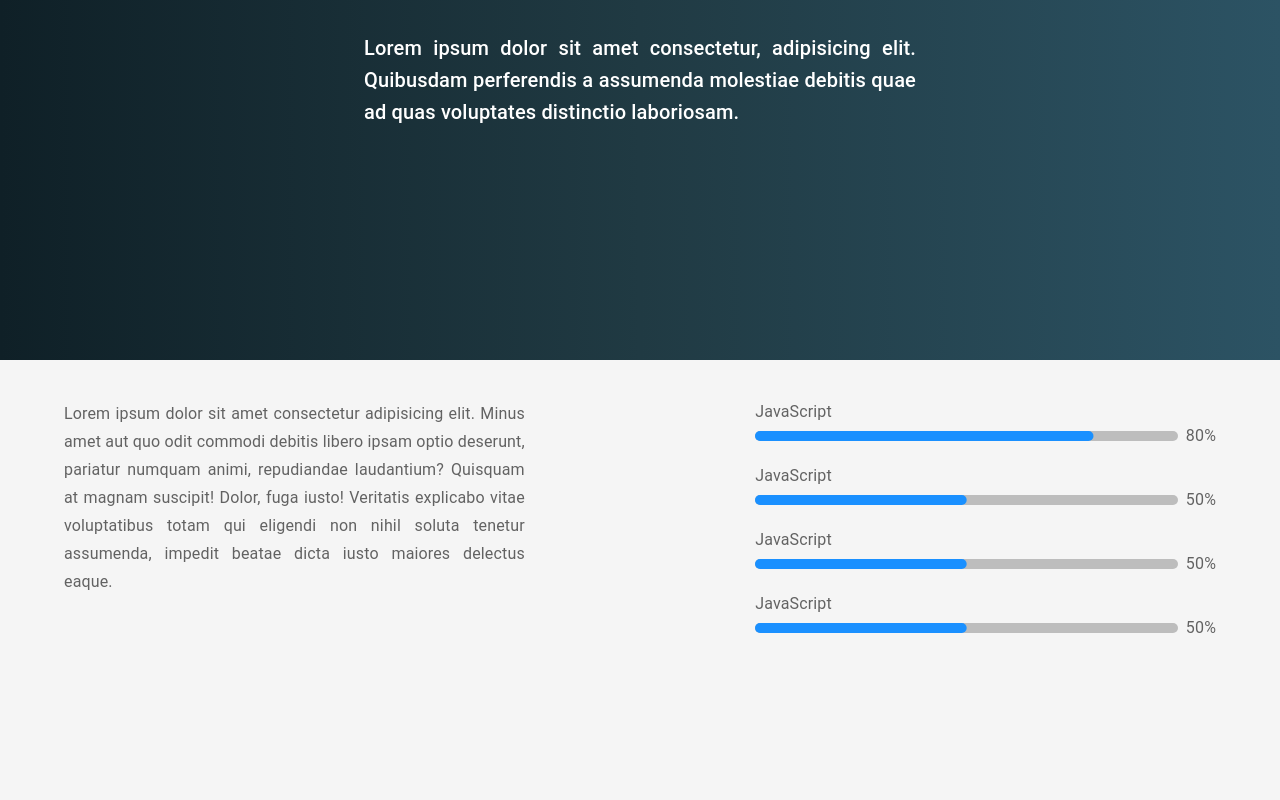
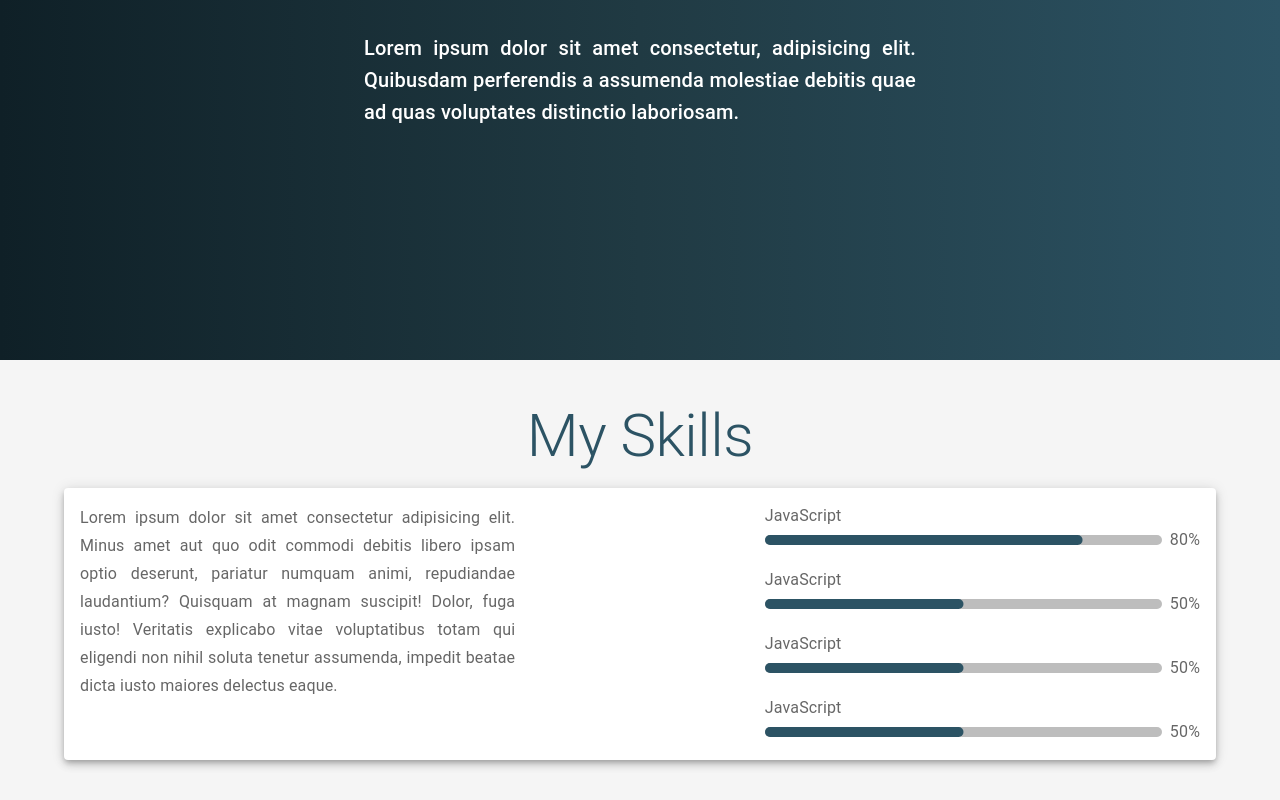
Before and after one commit to AbrarZahid050/Material-UI-learning, a React (Create React App) app: page / in a window 1280 px wide. Shown: the part 440-1240 px from the top of the page. Before the commit the page ends 1120 px from the top, so only its background shows below. Built offline with nearby package versions, Linux system fonts and the light colour scheme.

Commit message:
need to redesign this portfolio using grid

```diff
--- /dev/null
+++ b/src/components/Skills/ProgressBar.jsx
@@ -0,0 +1,26 @@
+import { styled, linearProgressClasses, LinearProgress } from "@mui/material";
+
+const BorderLinearProgress = styled(LinearProgress)(({ theme }) => ({
+  height: 10,
+  borderRadius: 5,
+  [`&.${linearProgressClasses.colorPrimary}`]: {
+    backgroundColor:
+      theme.palette.grey[theme.palette.mode === "light" ? 400 : 800],
+  },
+  [`& .${linearProgressClasses.bar}`]: {
+    borderRadius: 5,
+    backgroundColor: theme.palette.mode === "light" ? "#2c5364" : "#308fe8",
+  },
+}));
+
+const ProgressBar = (props) => {
+  return (
+    <BorderLinearProgress
+      variant="determinate"
+      value={props.value}
+      sx={{ width: "100%" }}
+    />
+  );
+};
+
+export default ProgressBar;
--- a/src/components/Skills/Skills.jsx
+++ b/src/components/Skills/Skills.jsx
@@ -1,30 +1,19 @@
-import {
-  Container,
-  Box,
-  LinearProgress,
-  Typography,
-  Stack,
-  styled,
-  linearProgressClasses,
-} from "@mui/material";
-
-const BorderLinearProgress = styled(LinearProgress)(({ theme }) => ({
-  height: 10,
-  borderRadius: 5,
-  [`&.${linearProgressClasses.colorPrimary}`]: {
-    backgroundColor:
-      theme.palette.grey[theme.palette.mode === "light" ? 400 : 800],
-  },
-  [`& .${linearProgressClasses.bar}`]: {
-    borderRadius: 5,
-    backgroundColor: theme.palette.mode === "light" ? "#1a90ff" : "#308fe8",
-  },
-}));
+import { Container, Box, Typography, Stack, Paper } from "@mui/material";
+import BorderLinearProgress from "./ProgressBar";
 
 export const Skills = () => {
   return (
-    <Container maxWidth="lg" sx={{ display: "flex" }}>
-      <Box width="100%">
+    <Container maxWidth="lg">
+      <Typography
+        variant="h2"
+        color="#2c5364"
+        marginBottom={2}
+        textAlign="center"
+      >
+        My Skills
+      </Typography>
+      <Paper sx={{ display: "flex" }} elevation={5}>
+        <Box width="100%" p={2}>
           <Typography
             variant="subtitle1"
             color="text.secondary"
@@ -41,7 +30,11 @@ export const Skills = () => {
 
         <Box width="50%" height="50px"></Box>
 
-      <Box width="100%" sx={{ display: "flex", flexDirection: "column" }}>
+        <Box
+          width="100%"
+          sx={{ display: "flex", flexDirection: "column" }}
+          p={2}
+        >
           <Typography color="text.secondary">JavaScript</Typography>
           <Stack width="100%" direction="row" spacing={1} alignItems="center">
             <BorderLinearProgress
@@ -91,6 +84,7 @@ export const Skills = () => {
             <Typography color="text.secondary">50%</Typography>
           </Stack>
         </Box>
+      </Paper>
     </Container>
   );
 };
```
Lines whose indentation alone changed are shown as unchanged.
